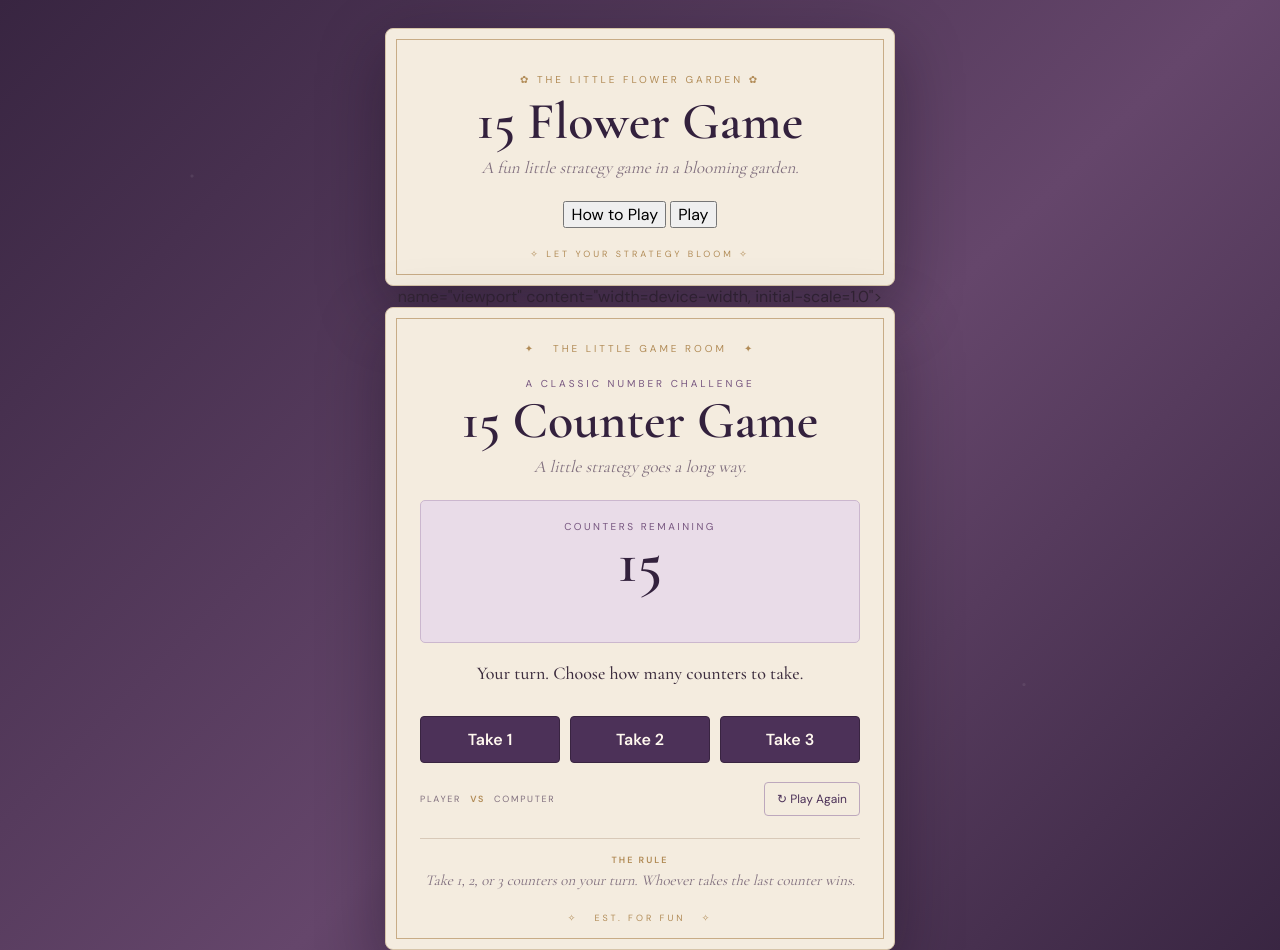
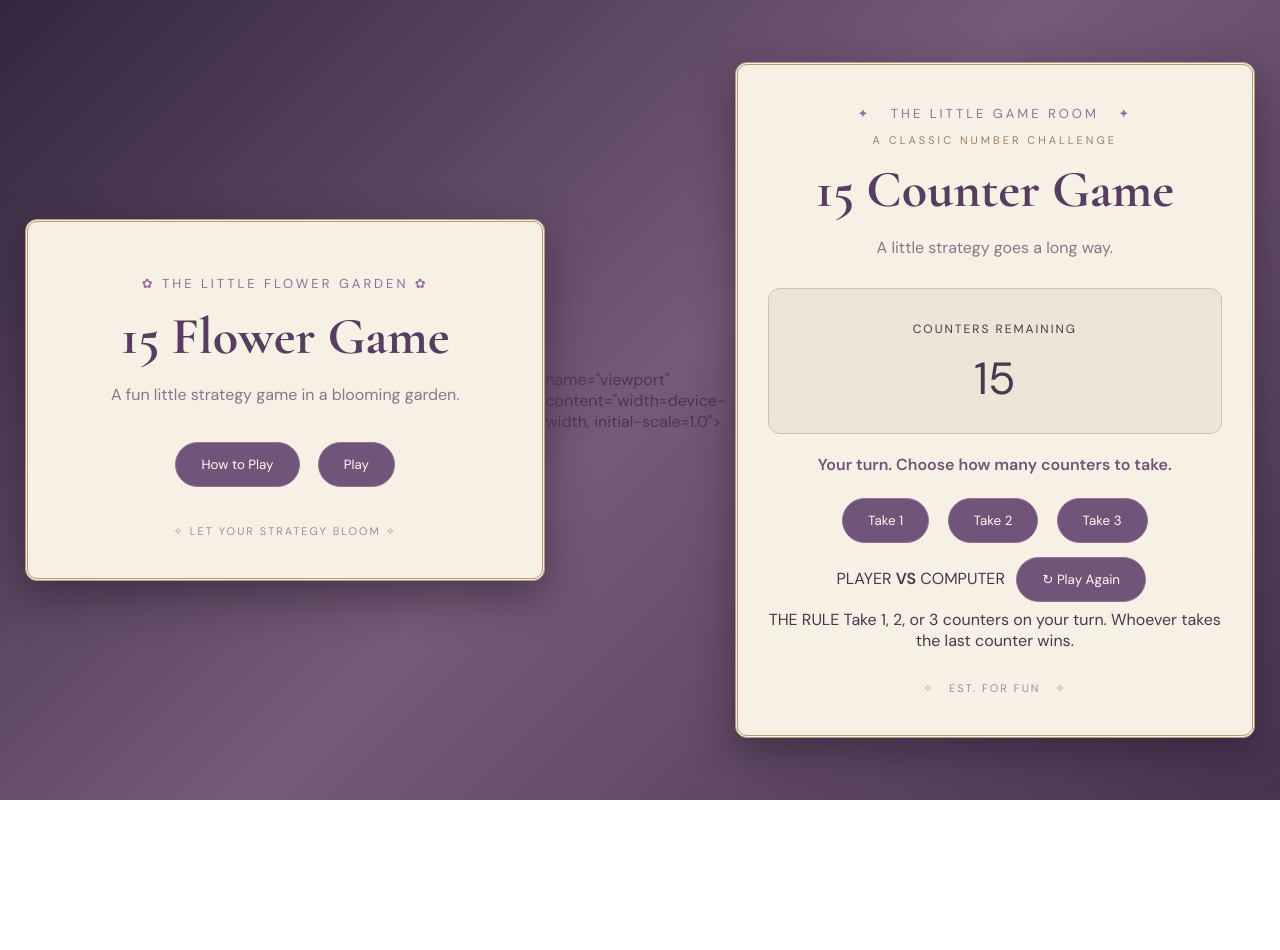
Before and after one commit to jasminocampo/15-counter-game, a plain HTML site: page index.html in a window 1280 px wide. Shown: the top 950 px of the page. After the commit the page ends 800 px from the top, so only its background shows below. Drawn offline with nearby package versions, Linux system fonts and the light colour scheme.

Commit message:
Update style.css

```diff
--- a/style.css
+++ b/style.css
@@ -1,78 +1,165 @@
-@import url('https://fonts.googleapis.com/css2?family=Cormorant+Garamond:wght@400;500;600;700&family=DM+Sans:wght@400;500;600&display=swap');
 
-:root {
-  --plum: #4c3158;
-  --deep: #33213d;
-  --purple: #76557f;
-  --lavender: #d8c5d9;
-  --paper: #f4ecdf;
-  --ink: #3d2d3e;
-  --muted: #806f7e;
-  --gold: #b18b56;
+@import url('https://fonts.googleapis.com/css2?family=Cormorant+Garamond:wght@500;600;700&family=DM+Sans:wght@400;500;600&display=swap');
+
+* {
+    box-sizing: border-box;
 }
-* { box-sizing: border-box; }
+
 body {
-  margin: 0; min-height: 100vh; display: grid; place-items: center;
-  padding: 28px 16px; color: var(--ink);
-  background:
-    radial-gradient(circle at 15% 18%, rgba(255,255,255,.08) 0 1px, transparent 2px),
-    radial-gradient(circle at 80% 70%, rgba(255,255,255,.07) 0 1px, transparent 2px),
-    linear-gradient(135deg, #382541, #65466b 55%, #382541);
-  font-family: 'DM Sans', sans-serif;
+    margin: 0;
+    min-height: 100vh;
+    display: flex;
+    justify-content: center;
+    align-items: center;
+    padding: 25px;
+    font-family: 'DM Sans', sans-serif;
+    background: linear-gradient(135deg, #34263f, #765b78, #48334f);
+    color: #49384d;
 }
+
 .game-card {
-  width: min(100%, 510px); position: relative; overflow: hidden;
-  padding: 34px 34px 25px; text-align: center;
-  background: var(--paper); border: 1px solid #d6c4a8;
-  border-radius: 8px; box-shadow: 0 22px 65px rgba(15, 8, 20, .38);
+    width: 100%;
+    max-width: 650px;
+    padding: 40px 30px;
+    text-align: center;
+    background: #f7f0e5;
+    border: 3px double #b69a78;
+    border-radius: 12px;
+    box-shadow: 0 15px 40px #21162980;
 }
-.game-card::before {
-  content: ""; position: absolute; inset: 10px; pointer-events: none;
-  border: 1px solid rgba(177,139,86,.65);
+
+.ornament {
+    color: #92709a;
+    letter-spacing: 3px;
+    font-size: 13px;
 }
-.ornament, footer { color: var(--gold); font-size: 10px; letter-spacing: 3px; }
-.eyebrow { margin: 22px 0 5px; color: var(--purple); font-size: 10px; letter-spacing: 3px; }
+
+.eyebrow {
+    letter-spacing: 3px;
+    font-size: 11px;
+    color: #9b8064;
+}
+
 h1 {
-  margin: 0; color: var(--deep); font: 600 clamp(38px, 8vw, 52px)/1 'Cormorant Garamond', serif;
+    font-family: 'Cormorant Garamond', Georgia, serif;
+    font-size: 52px;
+    margin: 10px 0;
+    color: #573d61;
 }
-.subtitle { margin: 9px 0 23px; color: var(--muted); font: italic 17px 'Cormorant Garamond', serif; }
+
+h2 {
+    font-family: 'Cormorant Garamond', Georgia, serif;
+    color: #65496e;
+    font-size: 30px;
+}
+
+.subtitle {
+    color: #88768a;
+    margin-bottom: 30px;
+}
+
+button {
+    border: 1px solid #92709a;
+    background: #705479;
+    color: #fff9ef;
+    padding: 13px 25px;
+    margin: 7px;
+    border-radius: 30px;
+    font-family: inherit;
+    cursor: pointer;
+    transition: 0.2s;
+}
+
+button:hover {
+    background: #92709a;
+    transform: translateY(-2px);
+}
+
+button:disabled {
+    opacity: 0.4;
+    cursor: not-allowed;
+    transform: none;
+}
+
+.rules {
+    background: #eee4d7;
+    padding: 20px;
+    margin: 20px 0;
+    border: 1px solid #d4c0a5;
+    border-radius: 10px;
+    text-align: left;
+    line-height: 1.8;
+}
+
 .score-panel {
-  padding: 19px 16px 17px; background: #e9dce8;
-  border: 1px solid #cbb7ce; border-radius: 5px;
+    background: #eee4d7;
+    border: 1px solid #d4c0a5;
+    border-radius: 12px;
+    padding: 20px;
+    margin: 20px 0;
 }
-.remaining-label { margin: 0; color: var(--purple); font-size: 10px; letter-spacing: 2.5px; }
-.remaining { margin: 1px 0 12px; color: var(--deep); font: 600 60px/.95 'Cormorant Garamond', serif; }
-.counter-pile { display: flex; flex-wrap: wrap; justify-content: center; gap: 8px; min-height: 22px; }
-.counter {
-  width: 19px; height: 19px; border-radius: 50%;
-  background: radial-gradient(circle at 32% 28%, #cbb4d0, #76557f 65%, #4c3158);
-  border: 1px solid #5b3d64; box-shadow: 0 2px 3px rgba(49,30,55,.22);
-  animation: pop .18s ease-out;
+
+.score-panel p {
+    letter-spacing: 2px;
+    font-size: 12px;
 }
-.status { min-height: 42px; margin: 19px 0 12px; color: var(--ink); font: 500 18px 'Cormorant Garamond', serif; }
-.actions { display: grid; grid-template-columns: repeat(3, 1fr); gap: 10px; }
-button { cursor: pointer; font: inherit; transition: transform .15s, background .15s, opacity .15s; }
-button:active { transform: translateY(1px); }
-.take-button {
-  padding: 12px 6px; color: #fff8ef; background: var(--plum);
-  border: 1px solid #392441; border-radius: 4px; font-weight: 600;
+
+#remaining {
+    font-size: 45px;
+    margin: 5px;
 }
-.take-button:hover:not(:disabled) { background: #684a72; transform: translateY(-2px); }
-.take-button:disabled { opacity: .35; cursor: not-allowed; }
-.bottom-row { display: flex; align-items: center; justify-content: space-between; gap: 12px; margin-top: 19px; }
-.turn-label { color: var(--muted); font-size: 9px; letter-spacing: 1.7px; }
-.turn-label b { color: var(--gold); padding: 0 5px; }
-.restart-button {
-  padding: 8px 12px; color: var(--plum); background: transparent;
-  border: 1px solid #bda8bd; border-radius: 4px; font-size: 12px;
+
+#flower-pile {
+    display: flex;
+    justify-content: center;
+    flex-wrap: wrap;
+    gap: 9px;
+    margin-top: 20px;
+    min-height: 45px;
 }
-.restart-button:hover { background: #eadfea; }
-.result { margin: 14px 0 0; color: var(--plum); font: 600 24px 'Cormorant Garamond', serif; }
-.rule {
-  margin-top: 22px; padding-top: 15px; border-top: 1px solid #d8c9b8;
-  color: var(--muted); font: italic 15px/1.45 'Cormorant Garamond', serif;
+
+.flower {
+    font-size: 30px;
+    animation: bloom 0.3s ease;
 }
-.rule-title { display: block; margin-bottom: 4px; color: var(--gold); font: 600 9px 'DM Sans', sans-serif; letter-spacing: 2px; }
-footer { margin-top: 20px; font-size: 9px; }
-@keyframes pop { from { transform: scale(.6); opacity: .4; } to { transform: scale(1); opacity: 1; } }
-@media (max-width: 420px) { .game-card { padding: 29px 22px 22px; } .bottom-row { align-items: flex-start; } }
+
+@keyframes bloom {
+    from {
+        transform: scale(0.3);
+        opacity: 0;
+    }
+    to {
+        transform: scale(1);
+        opacity: 1;
+    }
+}
+
+#status {
+    color: #705479;
+    font-weight: 600;
+}
+
+#result {
+    color: #705479;
+}
+
+footer {
+    margin-top: 30px;
+    color: #a38b9e;
+    font-size: 11px;
+    letter-spacing: 2px;
+}
+
+[hidden] {
+    display: none !important;
+}
+
+@media (max-width: 500px) {
+    .game-card {
+        padding: 30px 15px;
+    }
+
+    h1 {
+        font-size: 40px;
+    }
+}
```
